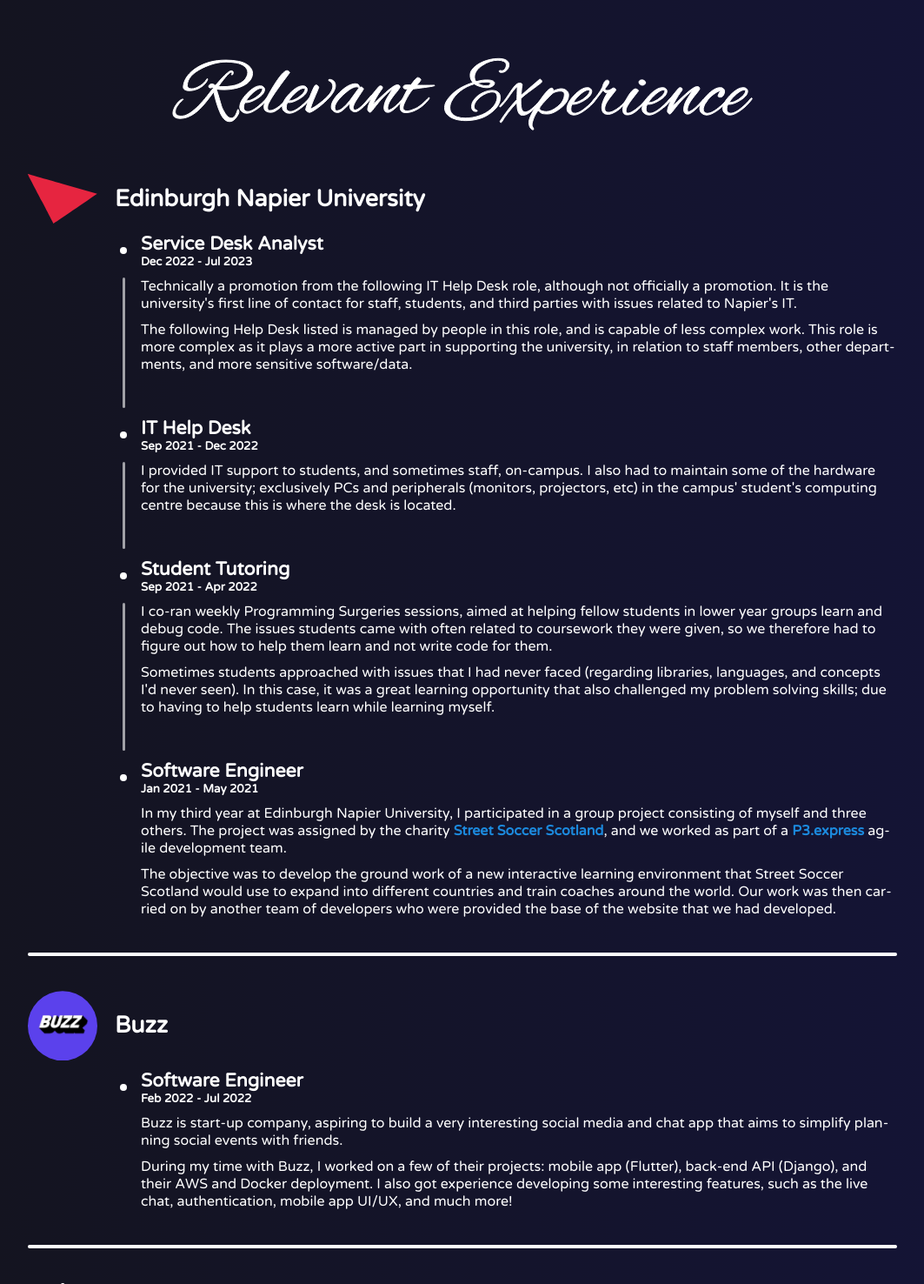
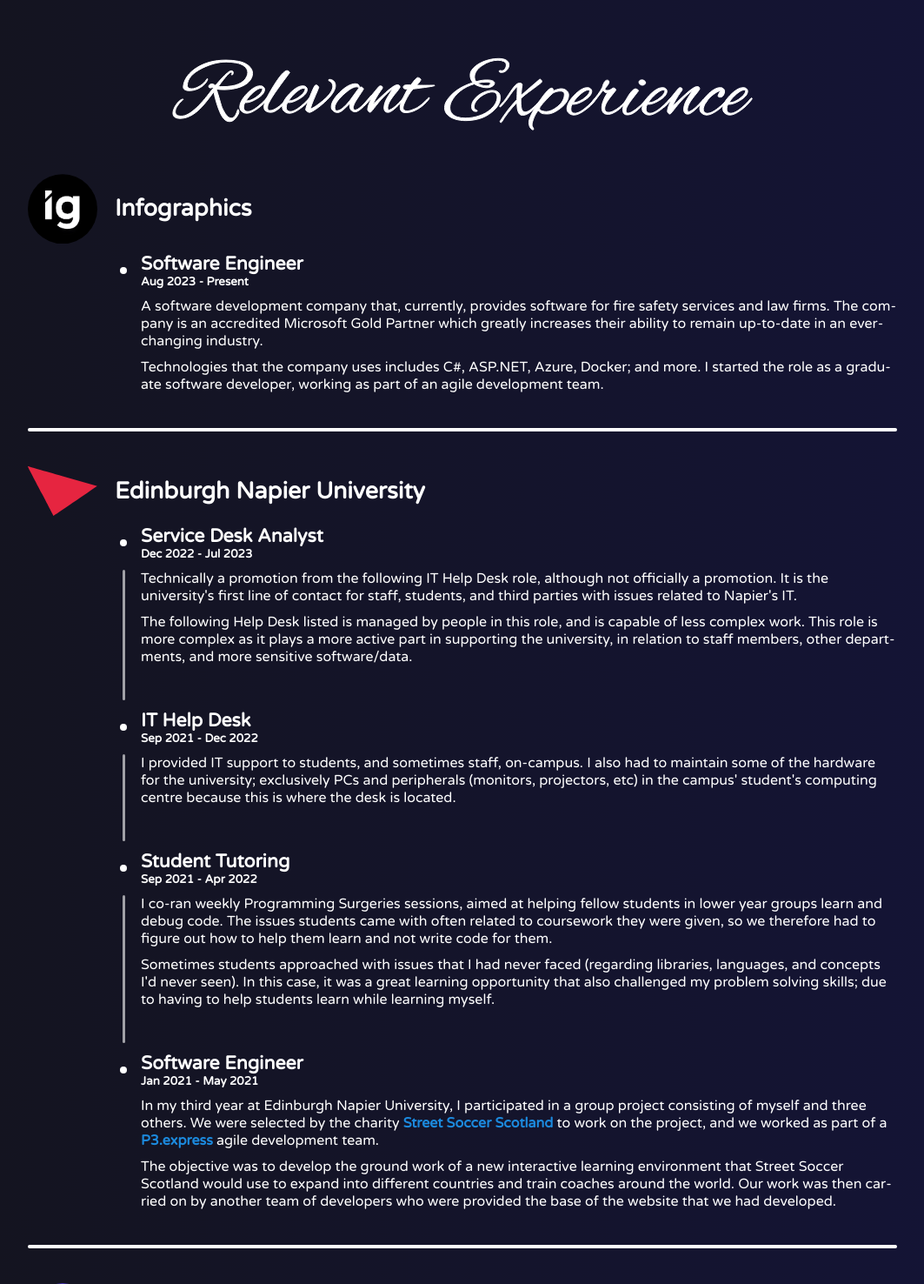
Before and after one commit to taylorc1009/Personal-Portfolio, a Flask app: page / in a window 1280 px wide. Shown: the part 2481-3957 px from the top of the page at 87% size, without its empty margins (108-1171 px from the left). Run offline with Flask 2, Linux system fonts and the light colour scheme; some libraries are stand-ins or nearby versions.

Commit message:
Updated page content

```diff
--- a/templates/index.html
+++ b/templates/index.html
@@ -184,6 +184,27 @@
 						<div class="experiences-item">
 							<div class="experience-item-grid">
 								<div class="experience-item-heading">
+									<img class="experience-item-image circle-img clickable" src="{{ url_for('static', filename='infographics.png') }}" onclick="window.open('https://www.infographics.co.uk/', '_blank').focus()"/>
+									<h1 class="experience-item-title experience-item-text-globals">Infographics</h1>
+								</div>
+								<div class="experience-item-body-grid">
+									<div class="dot experience-dot"></div>
+									<div>
+										<h2 class="experience-item-subtitle experience-item-text-globals">Software Engineer</h2>
+										<h3 class="experience-item-duration experience-item-text-globals">Aug 2023 - Present</h3>
+									</div>
+									<div>&nbsp;</div>
+									<div class="experience-item-body-container">
+										<p class="experience-item-body-text">A software development company that, currently, provides software for fire safety services and law firms. The company is an accredited Microsoft Gold Partner which greatly increases their ability to remain up-to-date in an ever-changing industry.</p>
+										<p class="experience-item-body-text">Technologies that the company uses includes C#, ASP.NET, Azure, Docker; and more. I started the role as a graduate software developer, working as part of an agile development team.</p>
+									</div>
+								</div>
+							</div>
+						</div>
+						<hr class="experiences-separator"/>
+						<div class="experiences-item">
+							<div class="experience-item-grid">
+								<div class="experience-item-heading">
 									<img class="experience-item-image clickable" src="{{ url_for('static', filename='napier.svg') }}" onclick="window.open('https://www.napier.ac.uk', '_blank').focus()"/>
 									<h1 class="experience-item-title experience-item-text-globals">Edinburgh Napier University</h1>
 								</div>
@@ -224,7 +245,7 @@
 									</div>
 									<div>&nbsp;</div>
 									<div class="experience-item-body-container">
-										<p class="experience-item-body-text">In my third year at Edinburgh Napier University, I participated in a group project consisting of myself and three others. The project was assigned by the charity <a target="_blank" href="https://streetsoccerscotland.org/">Street Soccer Scotland</a>, and we worked as part of a <a target="_blank" href="https://p3.express/">P3.express</a> agile development team.</p>
+										<p class="experience-item-body-text">In my third year at Edinburgh Napier University, I participated in a group project consisting of myself and three others. We were selected by the charity <a target="_blank" href="https://streetsoccerscotland.org/">Street Soccer Scotland</a> to work on the project, and we worked as part of a <a target="_blank" href="https://p3.express/">P3.express</a> agile development team.</p>
 										<p class="experience-item-body-text">The objective was to develop the ground work of a new interactive learning environment that Street Soccer Scotland would use to expand into different countries and train coaches around the world. Our work was then carried on by another team of developers who were provided the base of the website that we had developed.</p>
 									</div>
 								</div>
@@ -245,8 +266,8 @@
 									</div>
 									<div>&nbsp;</div>
 									<div class="experience-item-body-container">
-										<p class="experience-item-body-text">Buzz is start-up company, aspiring to build a very interesting social media and chat app that aims to simplify planning social events with friends.</p>
-										<p class="experience-item-body-text">During my time with Buzz, I worked on a few of their projects: mobile app (Flutter), back-end API (Django), and their AWS and Docker deployment. I also got experience developing some interesting features, such as the live chat, authentication, mobile app UI/UX, and much more!</p>
+										<p class="experience-item-body-text">A start-up company, aspiring to build an interesting social media and chat app that aims to simplify planning social events.</p>
+										<p class="experience-item-body-text">During my time with Buzz, I worked on a few of their projects: mobile app (Flutter), back-end API (Django), and their AWS and Docker deployment. I also got experience developing some interesting features, such as a live chat, authentication, mobile app UI/UX, and much more!</p>
 									</div>
 								</div>
 							</div>
```
Also changed, not shown: static/infographics.png (added).
